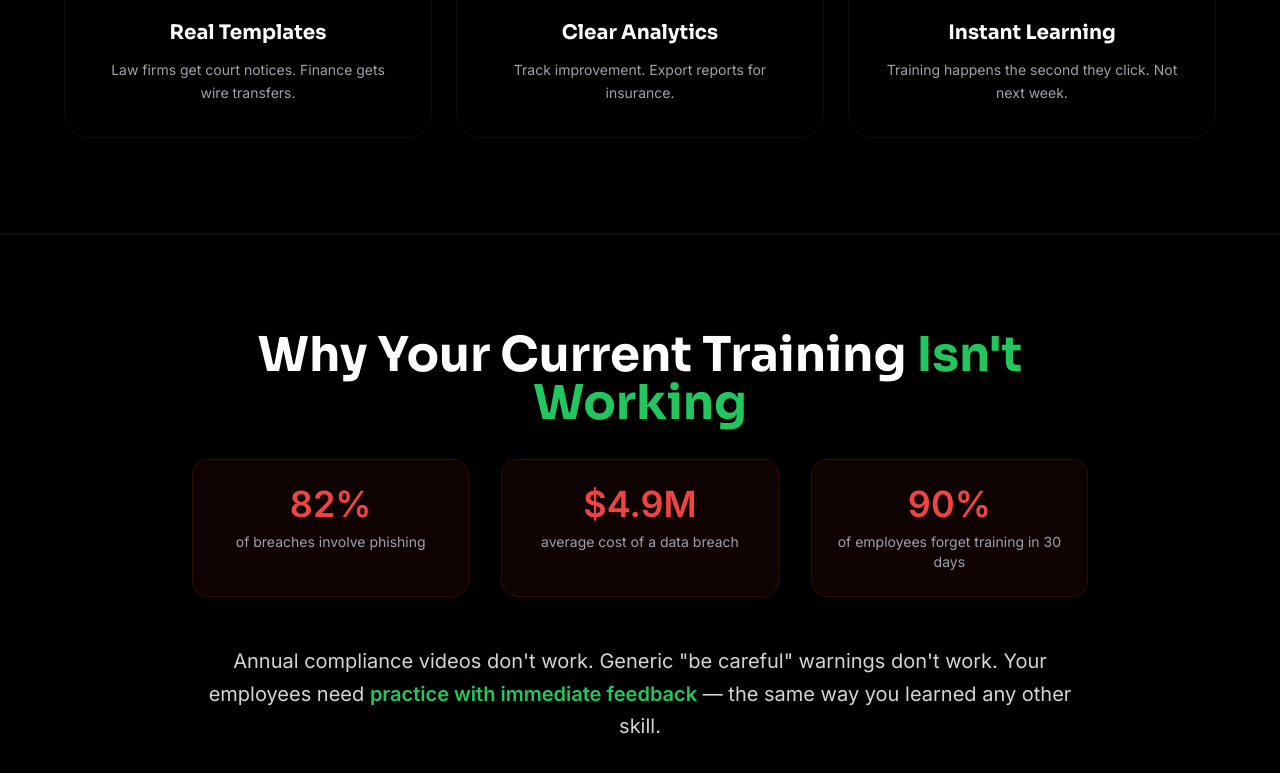
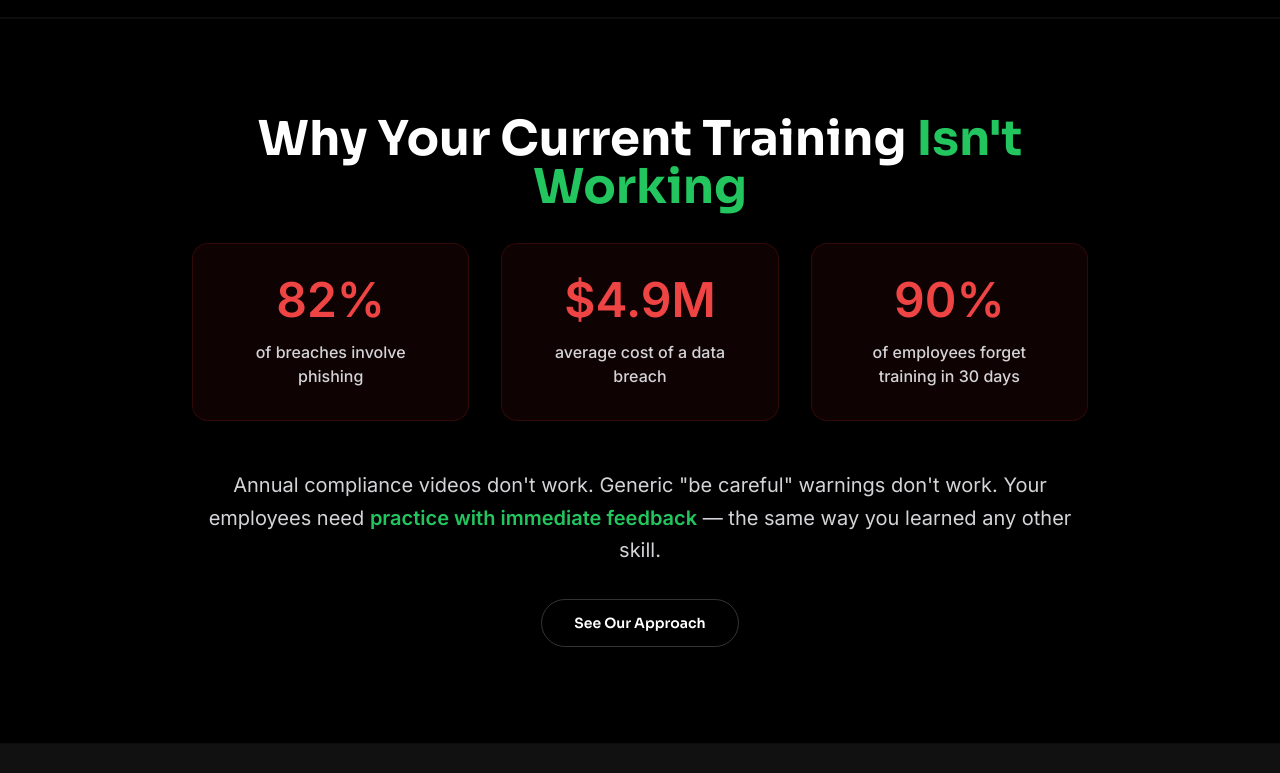
Before and after one commit to chipardo/Human-Layer-Security, a React (Vite) app: page / in a window 1280 px wide. Shown: the part 2000-2773 px from the top of the page. Built offline with nearby package versions, Linux system fonts and the light colour scheme.

Commit message:
Update App.tsx

```diff
--- a/src/App.tsx
+++ b/src/App.tsx
@@ -387,10 +387,15 @@ const Footer = () => (
       <div className="pt-8 border-t border-white/5 flex flex-col md:flex-row justify-between items-center text-sm text-gray-600">
         <p>© 2026 HumanLayer Security. All rights reserved.</p>
         <div className="flex gap-6 mt-4 md:mt-0 items-center">
-          <a href="https://twitter.com" target="_blank" rel="noopener noreferrer" aria-label="Twitter" className="text-gray-400 hover:text-[#1DA1F2] transition-colors"><Twitter className="w-4 h-4" /></a>
-          <a href="https://linkedin.com" target="_blank" rel="noopener noreferrer" aria-label="LinkedIn" className="text-gray-400 hover:text-[#0A66C2] transition-colors"><Linkedin className="w-4 h-4" /></a>
-          <Link to="/privacy" className="hover:text-white">Privacy</Link>
-          <Link to="/terms" className="hover:text-white">Terms</Link>
+          {/* New X Logo */}
+          <a href="https://twitter.com" target="_blank" rel="noopener noreferrer" aria-label="X (formerly Twitter)" className="text-gray-400 hover:text-white transition-colors">
+            <svg viewBox="0 0 24 24" fill="currentColor" className="w-5 h-5 md:w-6 md:h-6">
+              <path d="M18.244 2.25h3.308l-7.227 8.26 8.502 11.24H16.17l-5.214-6.817L4.99 21.75H1.68l7.73-8.835L1.254 2.25H8.08l4.713 6.231zm-1.161 17.52h1.833L7.084 4.126H5.117z" />
+            </svg>
+          </a>
+          <a href="https://linkedin.com" target="_blank" rel="noopener noreferrer" aria-label="LinkedIn" className="text-gray-400 hover:text-[#0A66C2] transition-colors"><Linkedin className="w-5 h-5 md:w-6 md:h-6" /></a>
+          <Link to="/privacy" className="hover:text-white text-sm md:text-base">Privacy</Link>
+          <Link to="/terms" className="hover:text-white text-sm md:text-base">Terms</Link>
         </div>
       </div>
     </div>
@@ -427,8 +432,8 @@ const Home = () => {
         <motion.div style={{ scale: bgScale }} className="absolute inset-0 bg-[radial-gradient(circle_at_50%_50%,_rgba(34,197,94,0.05),transparent_50%)]" />
         <div className="absolute top-0 right-0 w-2/3 h-full bg-gradient-to-l from-primary/10 via-primary/5 to-transparent opacity-60 pointer-events-none" />
 
-        <div className="max-w-7xl mx-auto px-6 w-full grid grid-cols-1 lg:grid-cols-2 gap-12 items-center relative z-10">
-          <motion.div style={{ y: heroY, opacity: heroOpacity }} initial="hidden" animate="visible" variants={staggerContainer}>
+        <div className="max-w-7xl mx-auto px-6 w-full grid grid-cols-1 lg:grid-cols-2 gap-12 lg:gap-20 items-center relative z-10">
+          <motion.div style={{ y: heroY, opacity: heroOpacity }} initial="hidden" animate="visible" variants={staggerContainer} className="max-w-3xl mx-auto lg:max-w-none">
             <Reveal delay={0.1}>
               <div className="inline-flex items-center gap-2 px-3 py-1 rounded-full bg-primary/10 border border-primary/20 text-primary text-xs font-bold mb-8 uppercase tracking-widest">
                 <span className="w-2 h-2 rounded-full bg-primary animate-pulse" /> Phishing Defense Platform
@@ -601,20 +606,24 @@ const Home = () => {
         <div className="max-w-4xl mx-auto text-center">
           <h2 className="text-4xl md:text-5xl font-bold text-white mb-8">Why Your Current Training <span className="text-primary">Isn't Working</span></h2>
 
-          <div className="grid md:grid-cols-3 gap-8 mb-12">
-            <div className="p-6 rounded-2xl bg-red-950/20 border border-red-900/30">
-              <div className="text-4xl font-bold text-red-500 mb-2">82%</div>
-              <p className="text-gray-400 text-sm">of breaches involve phishing</p>
-            </div>
-            <div className="p-6 rounded-2xl bg-red-950/20 border border-red-900/30">
-              <div className="text-4xl font-bold text-red-500 mb-2">$4.9M</div>
-              <p className="text-gray-400 text-sm">average cost of a data breach</p>
-            </div>
-            <div className="p-6 rounded-2xl bg-red-950/20 border border-red-900/30">
-              <div className="text-4xl font-bold text-red-500 mb-2">90%</div>
-              <p className="text-gray-400 text-sm">of employees forget training in 30 days</p>
-            </div>
-          </div>
+          <motion.div variants={staggerContainer} initial="hidden" whileInView="visible" viewport={{ once: true, margin: "-100px" }} className="grid md:grid-cols-3 gap-8 mb-12">
+            {[
+              { val: "82%", label: "of breaches involve phishing", color: "text-red-500", border: "border-red-900/30", bg: "bg-red-950/20" },
+              { val: "$4.9M", label: "average cost of a data breach", color: "text-red-500", border: "border-red-900/30", bg: "bg-red-950/20" },
+              { val: "90%", label: "of employees forget training in 30 days", color: "text-red-500", border: "border-red-900/30", bg: "bg-red-950/20" }
+            ].map((stat, i) => (
+              <motion.div
+                key={i}
+                variants={fadeInUp}
+                whileHover={{ y: -10, scale: 1.02 }}
+                className={cn("p-8 rounded-2xl border transition-all duration-300 relative group overflow-hidden", stat.bg, stat.border)}
+              >
+                <div className="absolute inset-0 bg-red-500/5 opacity-0 group-hover:opacity-100 transition-opacity duration-500" />
+                <div className={cn("text-5xl font-bold mb-4", stat.color)}>{stat.val}</div>
+                <p className="text-gray-300 font-medium">{stat.label}</p>
+              </motion.div>
+            ))}
+          </motion.div>
 
           <p className="text-xl text-gray-300 leading-relaxed mb-8">Annual compliance videos don't work. Generic "be careful" warnings don't work. Your employees need <span className="text-primary font-bold">practice with immediate feedback</span> — the same way you learned any other skill.</p>
 
@@ -784,33 +793,49 @@ const Home = () => {
           <p className="text-gray-400 max-w-2xl mx-auto text-lg">This isn't theory. These are real metrics from companies using our platform.</p>
         </div>
 
-        <div className="grid md:grid-cols-2 gap-8 mb-16">
+        <motion.div variants={staggerContainer} initial="hidden" whileInView="visible" viewport={{ once: true, margin: "-100px" }} className="grid md:grid-cols-2 gap-8 mb-16">
           {/* Case Study 1 */}
-          <div className="p-8 rounded-3xl bg-surface/40 border border-white/10 hover:border-primary/30 transition-colors">
-            <div className="flex items-center gap-3 mb-6">
-              <div className="w-12 h-12 rounded-full bg-primary/20 flex items-center justify-center text-primary font-bold">LS</div>
-              <div><div className="font-bold text-white">Law Firm, 75 employees</div><div className="text-sm text-gray-500">Miami, FL</div></div>
-            </div>
-            <div className="grid grid-cols-2 gap-4 mb-6">
-              <div className="p-4 rounded-xl bg-black/40 border border-white/5"><div className="text-sm text-gray-500 mb-1">Before</div><div className="text-3xl font-bold text-red-400">41%</div><div className="text-xs text-gray-600">click rate</div></div>
-              <div className="p-4 rounded-xl bg-black/40 border border-primary/20"><div className="text-sm text-gray-500 mb-1">After 90 days</div><div className="text-3xl font-bold text-primary">7%</div><div className="text-xs text-gray-600">click rate</div></div>
-            </div>
-            <p className="text-gray-400 text-sm italic">"We went from being terrified of phishing to confident our team can spot it. The training actually works because it happens right when someone makes a mistake."</p>
-          </div>
+          <motion.div variants={fadeInUp} whileHover={{ y: -5 }} className="p-8 rounded-3xl bg-surface/40 border border-white/10 hover:border-primary/50 hover:bg-surface/60 transition-all duration-300 group cursor-default">
+            <div className="flex items-center gap-4 mb-6">
+              <div className="w-14 h-14 rounded-full bg-primary/20 flex items-center justify-center text-primary font-bold text-xl group-hover:scale-110 transition-transform">LS</div>
+              <div><div className="font-bold text-white text-lg">Law Firm, 75 employees</div><div className="text-sm text-gray-500 flex items-center gap-1"><span className="w-1.5 h-1.5 rounded-full bg-primary/50" /> Miami, FL</div></div>
+            </div>
+            <div className="grid grid-cols-2 gap-4 mb-8">
+              <div className="p-4 rounded-2xl bg-black/40 border border-white/5 group-hover:border-white/10 transition-colors">
+                <div className="text-sm text-gray-500 mb-1 uppercase tracking-wider font-bold">Before</div>
+                <div className="text-4xl font-bold text-red-400">41%</div>
+                <div className="text-xs text-gray-400 mt-1">click rate</div>
+              </div>
+              <div className="p-4 rounded-2xl bg-primary/5 border border-primary/20 group-hover:border-primary/50 transition-colors">
+                <div className="text-sm text-primary/80 mb-1 uppercase tracking-wider font-bold">After 90 days</div>
+                <div className="text-4xl font-bold text-primary">7%</div>
+                <div className="text-xs text-primary/60 mt-1">click rate</div>
+              </div>
+            </div>
+            <p className="text-gray-300 text-lg italic leading-relaxed">"We went from being terrified of phishing to confident our team can spot it. The training actually works because it happens right when someone makes a mistake."</p>
+          </motion.div>
 
           {/* Case Study 2 */}
-          <div className="p-8 rounded-3xl bg-surface/40 border border-white/10 hover:border-primary/30 transition-colors">
-            <div className="flex items-center gap-3 mb-6">
-              <div className="w-12 h-12 rounded-full bg-primary/20 flex items-center justify-center text-primary font-bold">MC</div>
-              <div><div className="font-bold text-white">Medical Practice, 120 employees</div><div className="text-sm text-gray-500">Boston, MA</div></div>
-            </div>
-            <div className="grid grid-cols-2 gap-4 mb-6">
-              <div className="p-4 rounded-xl bg-black/40 border border-white/5"><div className="text-sm text-gray-500 mb-1">Before</div><div className="text-3xl font-bold text-red-400">38%</div><div className="text-xs text-gray-600">click rate</div></div>
-              <div className="p-4 rounded-xl bg-black/40 border border-primary/20"><div className="text-sm text-gray-500 mb-1">After 6 months</div><div className="text-3xl font-bold text-primary">4%</div><div className="text-xs text-gray-600">click rate</div></div>
-            </div>
-            <p className="text-gray-400 text-sm italic">"HIPAA compliance required security training. This was the only solution that actually changed behavior instead of just checking a box."</p>
-          </div>
-        </div>
+          <motion.div variants={fadeInUp} whileHover={{ y: -5 }} className="p-8 rounded-3xl bg-surface/40 border border-white/10 hover:border-primary/50 hover:bg-surface/60 transition-all duration-300 group cursor-default">
+            <div className="flex items-center gap-4 mb-6">
+              <div className="w-14 h-14 rounded-full bg-primary/20 flex items-center justify-center text-primary font-bold text-xl group-hover:scale-110 transition-transform">MC</div>
+              <div><div className="font-bold text-white text-lg">Medical Practice, 120 employees</div><div className="text-sm text-gray-500 flex items-center gap-1"><span className="w-1.5 h-1.5 rounded-full bg-primary/50" /> Boston, MA</div></div>
+            </div>
+            <div className="grid grid-cols-2 gap-4 mb-8">
+              <div className="p-4 rounded-2xl bg-black/40 border border-white/5 group-hover:border-white/10 transition-colors">
+                <div className="text-sm text-gray-500 mb-1 uppercase tracking-wider font-bold">Before</div>
+                <div className="text-4xl font-bold text-red-400">38%</div>
+                <div className="text-xs text-gray-400 mt-1">click rate</div>
+              </div>
+              <div className="p-4 rounded-2xl bg-primary/5 border border-primary/20 group-hover:border-primary/50 transition-colors">
+                <div className="text-sm text-primary/80 mb-1 uppercase tracking-wider font-bold">After 6 months</div>
+                <div className="text-4xl font-bold text-primary">4%</div>
+                <div className="text-xs text-primary/60 mt-1">click rate</div>
+              </div>
+            </div>
+            <p className="text-gray-300 text-lg italic leading-relaxed">"HIPAA compliance required security training. This was the only solution that actually changed behavior instead of just checking a box."</p>
+          </motion.div>
+        </motion.div>
 
         <div className="text-center p-10 rounded-3xl bg-primary/5 border border-primary/20">
           <h3 className="text-2xl font-bold text-white mb-4">Want to see these results for your team?</h3>
@@ -1445,7 +1470,12 @@ const Contact = () => {
     e.preventDefault();
     setStatus('loading');
 
-    // Create mailto link as fallback
+    // MOCK SUBMISSION: In a real app, you would send this to your API.
+    // For this demo, we simulate a network delay and then show success.
+    // This prevents the 'mailto' text from acting as a prompt interrupt.
+
+    // Original fallback logic preserved but commented out for "seamless" feel per user request
+    /*
     const subject = encodeURIComponent('Free Security Assessment Request');
     const body = encodeURIComponent(`
       Name: ${formData.name}
@@ -1454,16 +1484,14 @@ const Contact = () => {
       Team Size: ${teamSize || 'Not specified'}
       Message: ${formData.message}
     `);
-
-    // In real implementation, send to your backend API
-    // For now, open mailto as fallback
     window.location.href = `mailto:${CONTACT_INFO.email}?subject=${subject}&body=${body}`;
+    */
 
     setTimeout(() => {
       setStatus('success');
       setFormData({ name: '', email: '', company: '', message: '' });
       setTeamSize('');
-    }, 500);
+    }, 1500); // Slightly longer delay to feel 'real'
   };
 
   return (
```
